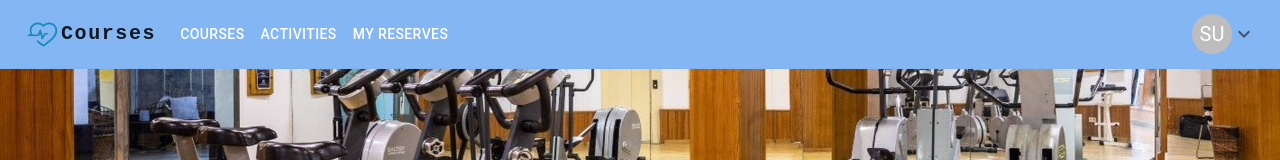
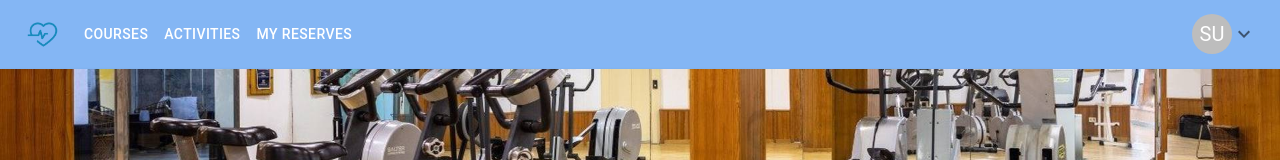
Before and after one commit to cirogargatagli/react-frontend-ajsw, a React (Create React App) app: page /home in a window 1280 px wide. Shown: the top 160 px of the page. Built offline with nearby package versions, Linux system fonts and the light colour scheme; sample sign-in values are in the browser's storage.

Commit message:
Update header

```diff
--- a/src/App.js
+++ b/src/App.js
@@ -1,5 +1,4 @@
 import { createTheme, ThemeProvider } from '@mui/material';
-import AlertProvider from './components/AlertProvider';
 import { AuthContextProvider } from './context/AuthContext';
 import Router from './routing/Router';
 
--- a/src/components/ScreenNotAuthenticated/FormLogin.jsx
+++ b/src/components/ScreenNotAuthenticated/FormLogin.jsx
@@ -25,7 +25,6 @@ const FormLogin = () => {
             email: email,
             password: hash256(password)
         }
-        console.log(body);
         signIn(body)
             .then(res => {
                 getPersonByEmail(res.data.email)
--- a/src/components/layout/Index.jsx
+++ b/src/components/layout/Index.jsx
@@ -2,7 +2,7 @@
 import { Grid } from '@mui/material';
 import React from 'react'
 import Footer from './Footer';
-import Header from './Header';
+import Header from './header/Header';
 
 const Layout = ({
     children
--- a/src/components/layout/Header.jsx
+++ b/src/components/layout/header/Header.jsx
@@ -11,11 +11,10 @@ import Avatar from '@mui/material/Avatar';
 import Button from '@mui/material/Button';
 import Tooltip from '@mui/material/Tooltip';
 import MenuItem from '@mui/material/MenuItem';
-import AdbIcon from '@mui/icons-material/Adb';
-import Logo from '../../images/logo.png'
-import { AuthContext } from '../../context/AuthContext';
+import Logo from '../../../images/logo.png'
+import { AuthContext } from '../../../context/AuthContext';
 import { useHistory } from 'react-router-dom';
-import { ListItem } from '@mui/material';
+import { Grid } from '@mui/material';
 import { AccountCircle, Logout } from '@mui/icons-material';
 import KeyboardArrowDownOutlinedIcon from '@mui/icons-material/KeyboardArrowDownOutlined';
 
@@ -95,24 +94,8 @@ const Header = () => {
                         src={Logo}
                         alt='logo'
                         className='logo-header'
+                        onClick={() => history.push("/home")}
                     />
-                    <Typography
-                        variant="h6"
-                        noWrap
-                        component="a"
-                        href="/"
-                        sx={{
-                            mr: 2,
-                            display: { xs: 'none', md: 'flex' },
-                            fontFamily: 'monospace',
-                            fontWeight: 600,
-                            letterSpacing: '.1rem',
-                            color: 'inherit',
-                            textDecoration: 'none',
-                        }}
-                    >
-                        Courses
-                    </Typography>
 
                     <Box sx={{ flexGrow: 1, display: { xs: 'flex', md: 'none' } }}>
                         <IconButton
@@ -150,26 +133,7 @@ const Header = () => {
                             ))}
                         </Menu>
                     </Box>
-                    <AdbIcon sx={{ display: { xs: 'none', md: 'none' }, mr: 1 }} />
-                    <Typography
-                        variant="h5"
-                        noWrap
-                        component="a"
-                        href=""
-                        sx={{
-                            mr: 2,
-                            display: { xs: 'flex', md: 'none' },
-                            flexGrow: 1,
-                            fontFamily: 'monospace',
-                            fontWeight: 700,
-                            letterSpacing: '.3rem',
-                            color: 'inherit',
-                            textDecoration: 'none',
-                        }}
-                    >
-                        Courses
-                    </Typography>
-                    <Box sx={{ flexGrow: 1, display: { xs: 'none', md: 'flex' } }}>
+                    <Box sx={{ flexGrow: 1, display: { xs: 'none', md: 'flex', marginLeft: "15px" } }}>
                         {pages.map((page) => (
                             <Button
                                 key={page.name}
@@ -207,11 +171,15 @@ const Header = () => {
                             onClose={handleCloseUserMenu}
                         >
                             {settings.map((setting) => (
-                                <MenuItem key={setting.name} onClick={setting.onClick} >
-                                    <ListItem>
-                                        {setting.icon}
-                                    </ListItem>
-                                    <Typography variant="subtitle2">{setting.name}</Typography>
+                                <MenuItem key={setting.name} onClick={setting.onClick}>
+                                    <Grid container direction="row" spacing={2}>
+                                        <Grid item>
+                                            {setting.icon}
+                                        </Grid>
+                                        <Grid item>
+                                            <Typography variant="subtitle2">{setting.name}</Typography>
+                                        </Grid>
+                                    </Grid>
                                 </MenuItem>
                             ))}
                         </Menu>
--- a/src/components/layout/layout.css
+++ b/src/components/layout/layout.css
@@ -1,7 +1,14 @@
 .logo-header {
     width: 3%;
+    cursor: pointer;
 }
 
 .header {
     min-height: 9vh;
 }
+
+@media screen and (max-width: 600px) {
+    .logo-header {
+        width: 30px;
+    }
+}
```
